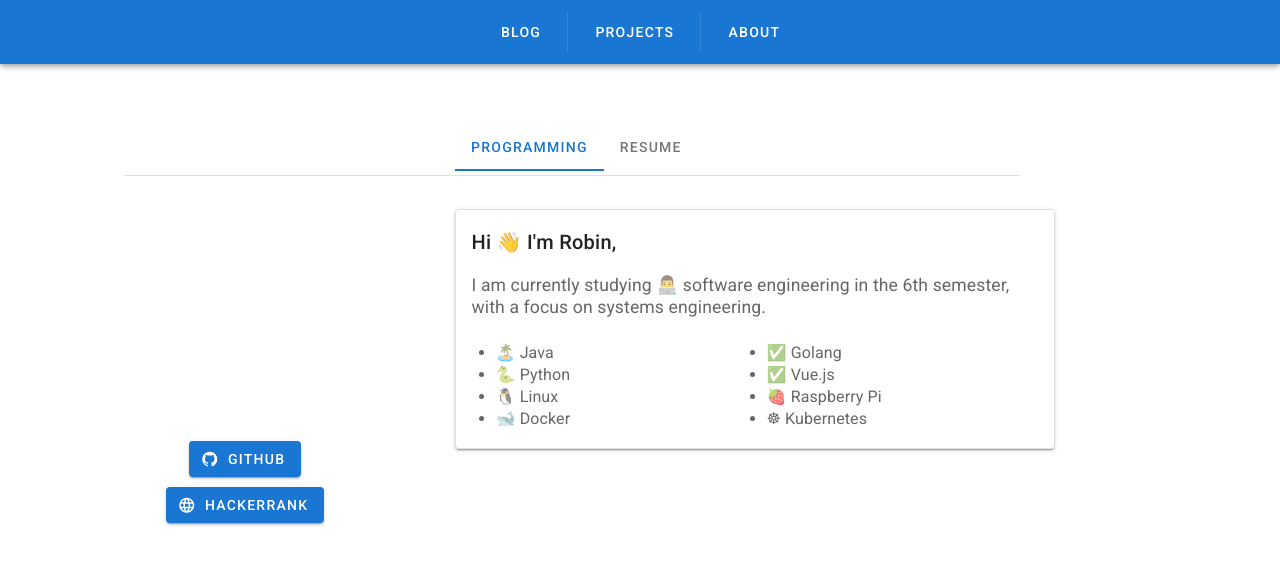
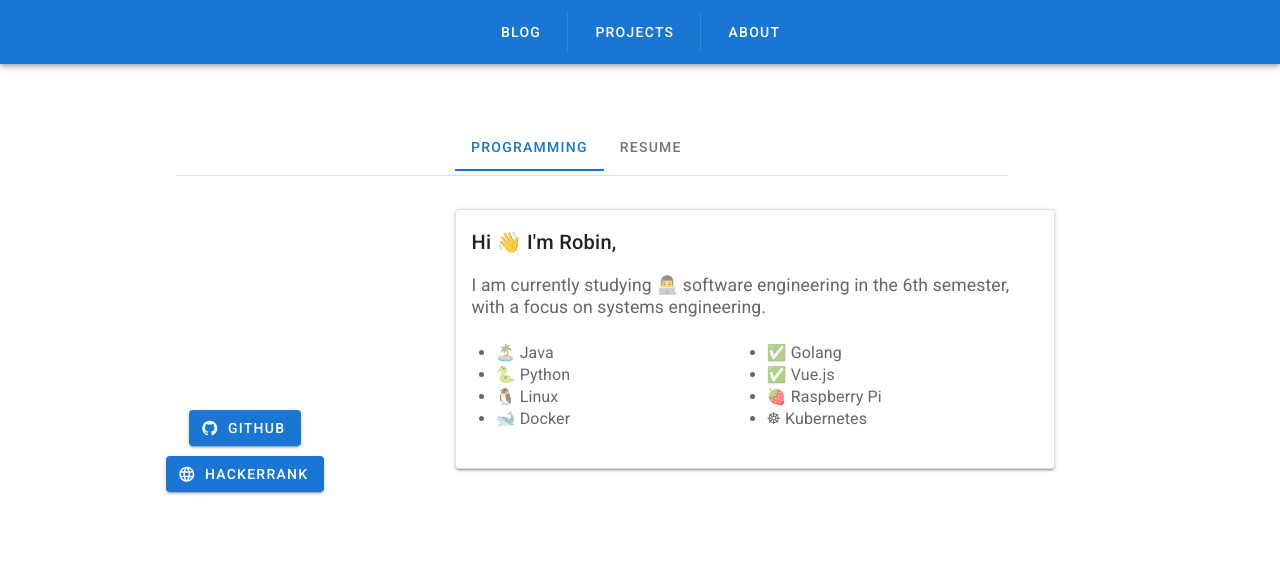
Before and after one commit to robineco/robineco.github.io, a Vue app: page /about in a window 1280 px wide. Shown: the top 564 px of the page. Built offline with nearby package versions, Linux system fonts and the light colour scheme.

Commit message:
changed AboutView styling

```diff
--- a/src/components/about/AboutView.vue
+++ b/src/components/about/AboutView.vue
@@ -6,7 +6,7 @@
         class="avatar-col text-center">
         <v-avatar
           class="profile-avatar"
-          size="300">
+          :size="!isMobile ? 250 : 150">
           <v-img
             :src="require('@/assets/about/profile.jpg')"
           />
@@ -33,7 +33,7 @@
           <v-tab @click="() => switchTab(0)">Programming</v-tab>
           <v-tab @click="() => switchTab(1)">Resume</v-tab>
         </v-tabs>
-        <div class="tab-content text-left">
+        <div class="tab-content">
           <ProgrammingTab v-if="activeTab === 0" />
           <ResumeTab v-if="activeTab === 1" />
         </div>
@@ -68,6 +68,11 @@ export default Vue.extend({
       window.location.href = link;
     },
   },
+  computed: {
+    isMobile() {
+      return this.$vuetify.breakpoint.width < 980;
+    },
+  },
 });
 </script>
 
@@ -75,34 +80,33 @@ export default Vue.extend({
 .about-row {
   margin-top: 3%;
 }
-
 .divider {
   position: absolute;
-  width: 70%;
-  margin-left: 6%;
+  width: 65%;
+  margin-left: 10%;
   margin-top: 5%;
 }
-
 .profile-avatar {
+  margin-top: 5%;
   z-index: 2;
 }
-
 .tab-content {
   margin-top: 5%;
+  width: 100%;
+  text-align: left;
 }
-
 .link-section {
   margin-top: 5%;
 }
-
 .link-button {
   margin-bottom: 10px;
 }
-
 @media screen and (max-width: 1200px) {
   .divider {
     visibility: hidden;
   }
+  .tab-content {
+    text-align: center;
+  }
 }
-
 </style>
--- a/src/components/about/tabs/ProgrammingTab.vue
+++ b/src/components/about/tabs/ProgrammingTab.vue
@@ -1,10 +1,10 @@
 <template>
-  <div>
+  <div class="programming-tab text-left">
     <v-card
       elevation="2"
       outlined
       max-width="600"
-      min-height="240"
+      min-height="260"
     >
       <v-card-title>
         {{ name }}
@@ -36,13 +36,15 @@ export default Vue.extend({
 </script>
 
 <style lang="scss" scoped>
+.programming-tab {
+  display: inline-block;
+}
 .content {
   font-size: 1rem;
   p {
     font-size: 1.1rem;
   }
 }
-
 ul li{
   float: left;
   width: 50%;//helps to determine number of columns, for instance 33.3% displays 3 columns
```
